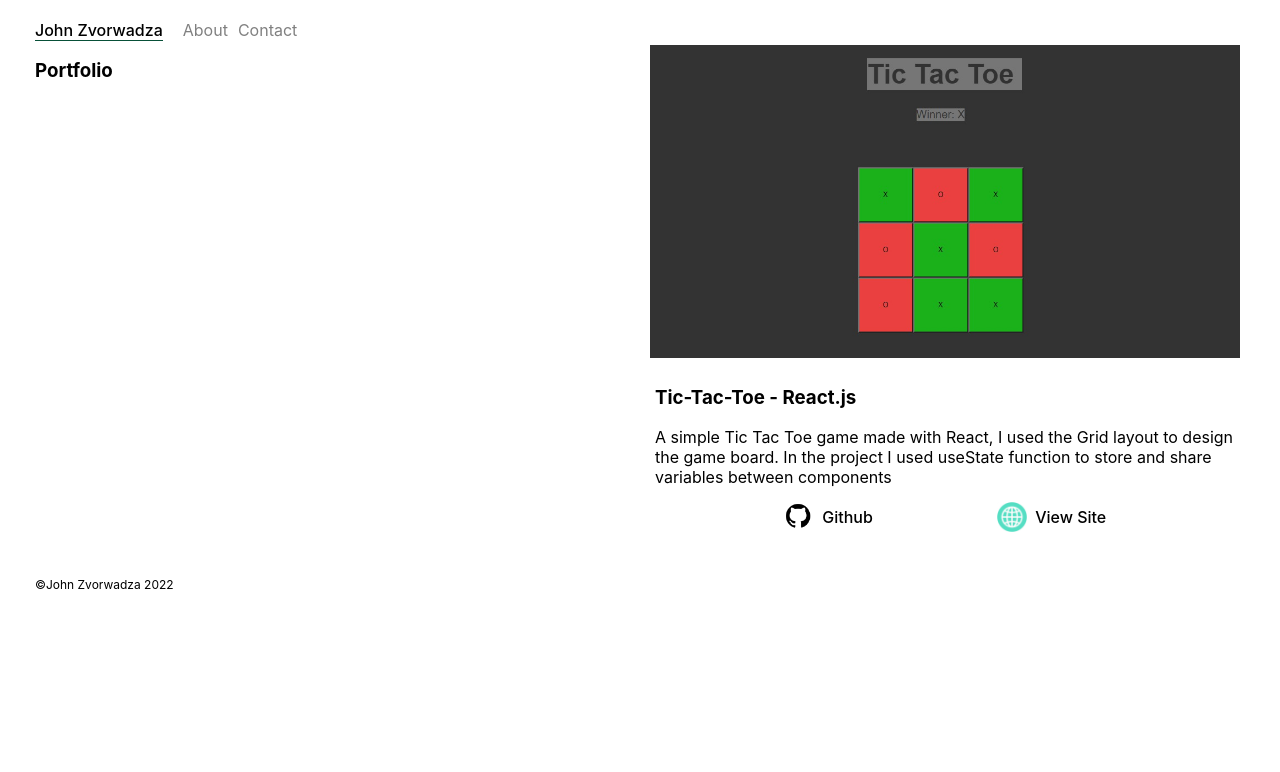
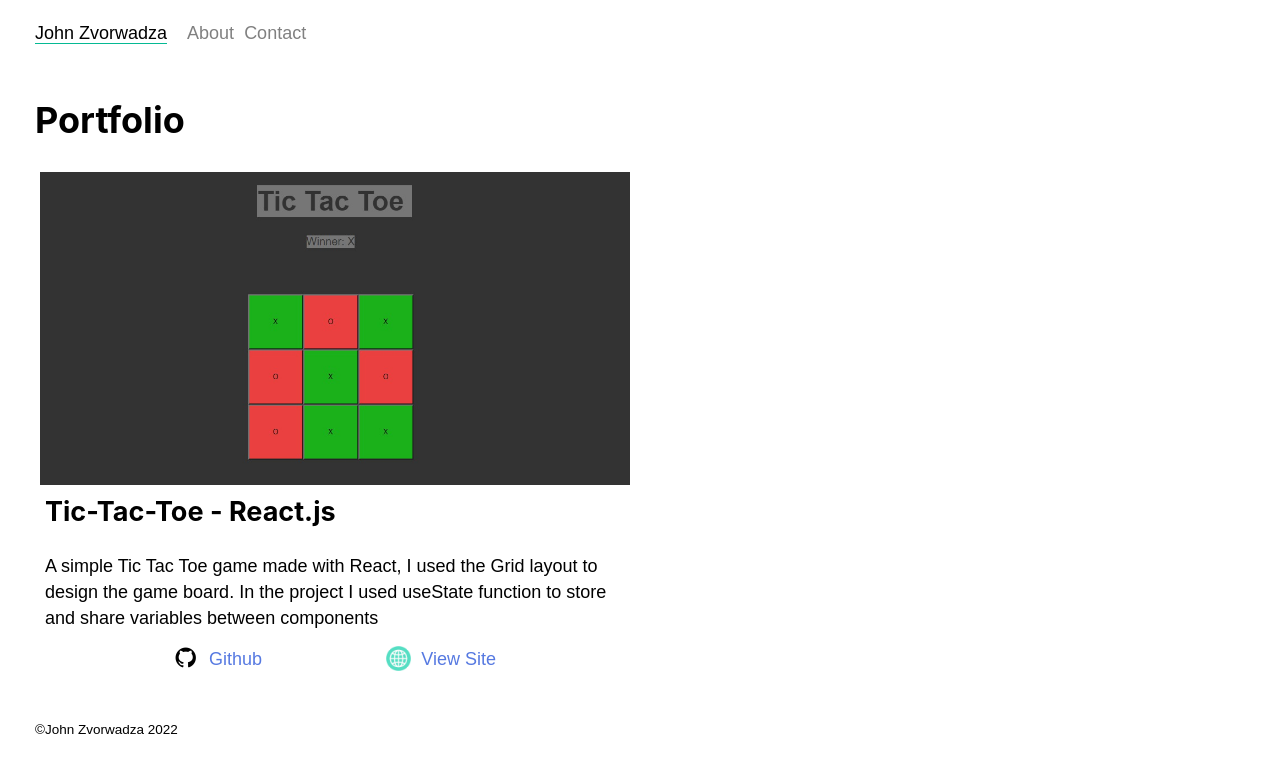
Before and after one commit to johnzvorwadza/react_portfolio, a React (Create React App) app: page / in a window 1280 px wide. Shown: the top 772 px of the page. Built offline with nearby package versions, Linux system fonts and the light colour scheme.

Commit message:
improved the styles and visuals

```diff
--- a/src/AboutMain.js
+++ b/src/AboutMain.js
@@ -2,7 +2,7 @@ import React from 'react'
 
 function AboutMain() {
     return (<div className='aboutContainer'>
-        <h3>About Me</h3>
+        <h1>About Me</h1>
         <div className='line'></div>
         <p>Hi I'm John a web developer from Staines, Surrey with a passion for all things coding.</p>
 
@@ -11,8 +11,8 @@ function AboutMain() {
 
         <p>Throughout my journey as a web developer I've been constantly impressed by how much you can achieve with just a little extra technical knowledge.
             When I first started using React.js, I used to pass multiple props to components to achive the results I wanted
-            but after learning a bit of redux and redux toolkit I realised that there was an easier way of managing states and I have been using that methord since.
-            Because of this, my code is now easier to read and it's easier to manage aswell</p>
+            but after learning a bit of redux and redux toolkit I realised that there was an easier way of managing states and I have been using that method since.
+            Because of this, my code is now easier to read and it's easier to manage as well.</p>
 
         <p>I'm also constantly trying to improve those technical skills not just by creating side projects but taking a serious academic approach to learning fundamental concepts like data structures and algorithms.</p>
 
--- a/src/App.css
+++ b/src/App.css
@@ -1,13 +1,20 @@
 :root{
-    --main-text-color: rgb(0, 0, 0);
-    --main-color: aquamarine;
+    --main-text-color: rgba(0,0,0,.8);
+    --main-color: #05b993;
 }
+html{
+    font: 112.5%/1.45em georgia,serif;
+    box-sizing: border-box;
+
+}
+
 body{
     position: relative;
+    font-family: sans-serif;
+    font-weight: 400;
 }
 
 .App {
- font-size: 1rem;
  max-width: 1400px;
  margin: auto;
 }
@@ -19,6 +26,7 @@ body{
 }
 .header{
     padding-top: 20px;
+    margin-bottom: 55px;
 }
 .footer{
     padding:30px 0;
@@ -32,10 +40,11 @@ img{
     width:100%;
 }
 .selectedpage{
-    border-bottom: 1px solid rgb(8, 80, 56);
+    border-bottom: 1px solid #05b993;
 }
 
 .line{width: 100%;height: 3px;background-color: var(--main-color);}
+.contactLine{width: 100%;height: 3px;background-color: var(--main-color);margin-bottom: 55px;}
 .header ul{margin:0;padding: 0;}
 .header ul li{display: inline;list-style-type: none;margin-right:10px;}
 .header ul li a{text-decoration: none; color: gray;}
@@ -56,15 +65,15 @@ img{
     justify-content: space-evenly;
 }
 .linksTab a , .contactdetails li a{
-    color: var(--main-text-color);
+    color: rgb(44 88 217 / 80%);
     font-weight: 500;
     text-decoration: none;
     display: flex;
     align-items: center;
 }
 .linksTab a img, .contactdetails li a img{
-    width: 30px;
-    height: 30px;
+    width: 25px;
+    height: 25px;
 }
 
 .contactdetails{
@@ -72,11 +81,9 @@ img{
     margin: 0;
 }
 .contactdetails li{
-    margin-top: 10px;
+    margin-top: 20px;
     list-style-type: none;
     font-weight: 400;
-    font-size: 1.2rem;
-    color: rgb(24, 23, 23);
 }
 .contactdetails li a{
     font-weight: 400;
@@ -103,14 +110,12 @@ grid-template-areas:
 "name name name name"
 "phone phone email email"
 "message message message message"
-"submit submit nil nil";
-    gap: 20px;
+"submit submit submit submit";
+    gap: 10px;
 }
-.contactForm div input, .contactForm div textarea {
-
-    width:100%;
+.contactForm input, .contactForm textarea {
+    font-size: 12pt;
     padding: 5px;
-    font-size: 1rem;
     background-color: rgb(22, 21, 21);
     color: aliceblue;
     max-width: 100%;
@@ -131,6 +136,8 @@ grid-template-areas:
 }
 .form-submit{
     grid-area: submit;
+    font-weight: bold;
+    border: 0px;
 
 }
 
@@ -138,11 +145,30 @@ grid-template-areas:
     color: rgb(13, 104, 1);
 }
 
+
+
+
+h1, h2 {
+    padding: 0;
+    margin: 0 0 1.45rem;
+    color: inherit;
+    font-family: -apple-system,BlinkMacSystemFont,Segoe UI,Roboto,Oxygen,Ubuntu,Cantarell,Fira Sans,Droid Sans,Helvetica Neue,sans-serif;
+    font-weight: 700;
+    text-rendering: optimizeLegibility;
+    line-height: 1.1;
+}
+
+
+
 @media only screen and (max-width:800px) {
     .portfolioGrid{
         grid-template-columns:1fr;
     }
     .container{
-        padding:0px 0px;
+        padding:0px 16px;
+    }
+
+    .formContainer{
+        margin-top: 55px;
     }
 }
--- a/src/ContactMain.js
+++ b/src/ContactMain.js
@@ -59,9 +59,9 @@ function ContactMain() {
     }
   return (
     <div>
-        <h3>Contact</h3>
-        <div className='line'></div>
-        <div className='portfolioGrid'>
+        <h1>Contact</h1>
+        <div className='contactLine'></div>
+        <div className='portfolioGrid' >
             <div>
                 <ul className='contactdetails'>
                     <li><a href='tel:+447414835835'><img src={callmelogo}/>&nbsp;&nbsp;07414 835 835</a></li>
@@ -71,15 +71,21 @@ function ContactMain() {
                 </ul>
             </div>
 
-            <div>
-                <span>Or Try Out This Form I Built...</span>
+            <div className='formContainer'>
                 <p className='formresponsestatus'>{formresponsestatus}</p>
                 <form  onSubmit={validateForm} className='contactForm'>
-                    <div className='form-name'><input type='text' onChange={(e)=>setFormName(e.target.value)} value={formName} placeholder='name'/> </div>
-                    <div className='form-email'><input type='text' onChange={(e)=>setFormEmail(e.target.value)} value={formEmail} placeholder='email'/></div>
-                    <div className='form-phone'><input type='text' onChange={(e)=>setFormPhone(e.target.value)} value={formPhone} placeholder='phone'/></div>
-                    <div className='form-message'><textarea  onChange={(e)=>setFormMessage(e.target.value)} value={formMessage} placeholder='message'></textarea></div>
-                    <div className='form-submit'><input type='submit' value='submit'/></div>
+                    <input className='form-name' type='text' onChange={(e)=>setFormName(e.target.value)} value={formName} placeholder='name'/>
+
+                    <input className='form-email'  type='text' onChange={(e)=>setFormEmail(e.target.value)} value={formEmail} placeholder='email'/>
+
+                    <input className='form-phone' type='text' onChange={(e)=>setFormPhone(e.target.value)} value={formPhone} placeholder='phone'/>
+
+                    <textarea className='form-message'  onChange={(e)=>setFormMessage(e.target.value)} value={formMessage} placeholder='message'></textarea>
+
+                    <input className='form-submit' type='submit' value='submit'/>
+
+
+
                 </form>
 
             </div>
--- a/src/Main.js
+++ b/src/Main.js
@@ -3,6 +3,7 @@ import Portfolio from './Portfolio'
 
 function Main() {
   return (<div>
+     <h1>Portfolio</h1>
       <Portfolio/>
       </div>)
 }
--- a/src/Portfolio.js
+++ b/src/Portfolio.js
@@ -5,12 +5,11 @@ import tictactoeimage from './img/tictactoe.jpeg'
 function Portfolio() {
   return (
     <div className='portfolioGrid'>
-      <h3>Portfolio</h3>
 
         <div>
             <img className='portfolioImg' src={tictactoeimage}/>
             <div>
-                <h3>Tic-Tac-Toe - React.js</h3>
+                <h2>Tic-Tac-Toe - React.js</h2>
                 <span>A simple Tic Tac Toe game made with React,
                     I used the Grid layout to design the game board.
                     In the project I used useState function to store and share variables between components</span>
--- a/src/index.js
+++ b/src/index.js
@@ -4,16 +4,16 @@ import './index.css';
 import App from './App';
 import reportWebVitals from './reportWebVitals';
 
-import { Route, BrowserRouter, Routes} from 'react-router-dom';
+import { Route, HashRouter as Router, Routes} from 'react-router-dom';
 import HomepageContainer from './HomepageContainer';
 import AboutpageContainer from './AboutpageContainer';
 import Header from './Header';
 
 
 ReactDOM.render(
-  <BrowserRouter>
+  <Router>
   <App/>
-  </BrowserRouter>
+  </Router>
 ,
   document.getElementById('root')
 );
```
